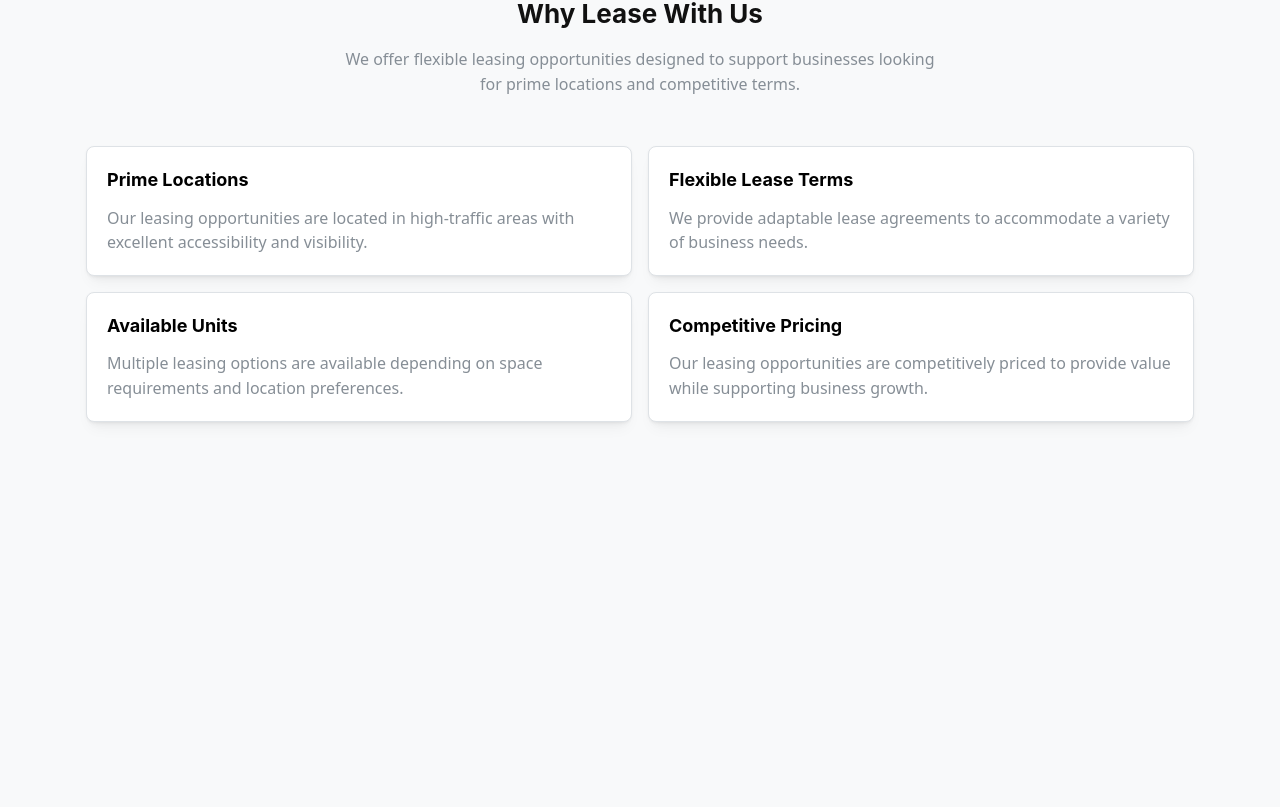
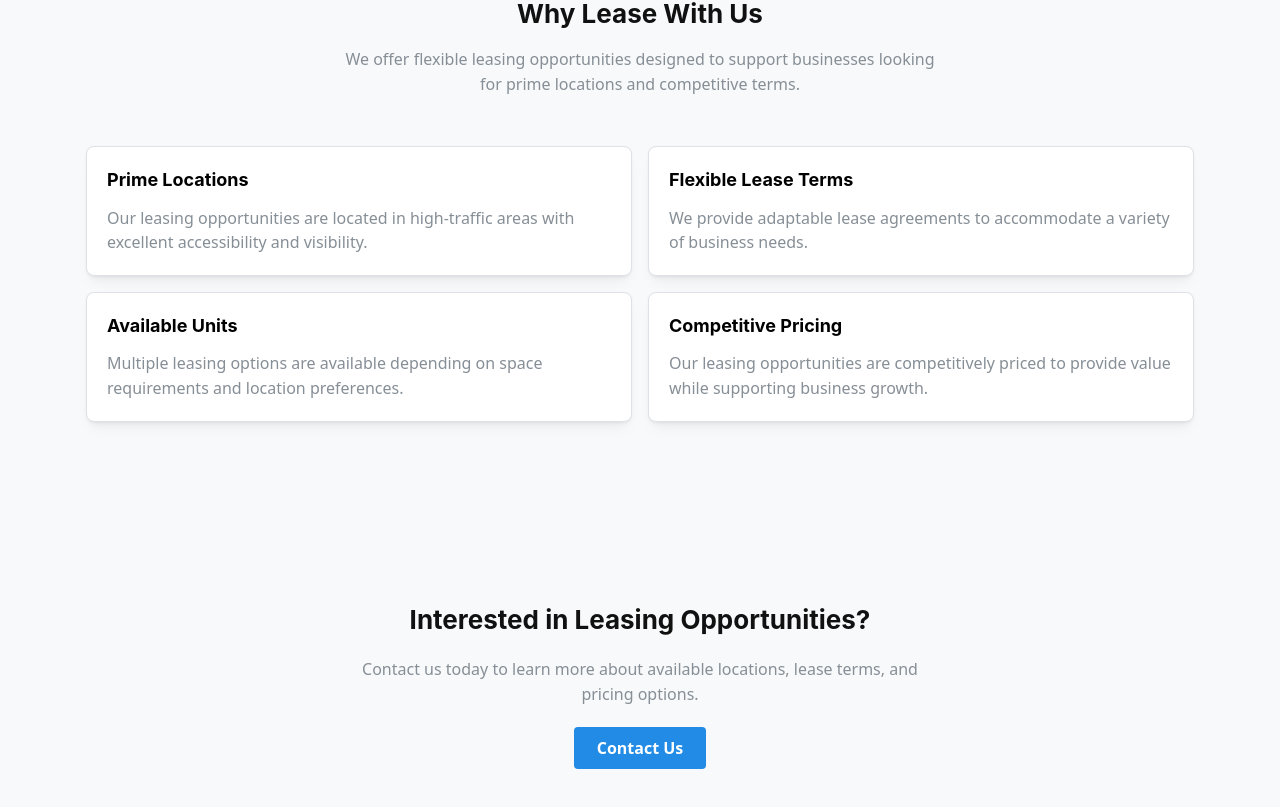
Before and after one commit to hmandiv/lease, a React (Vite) app: page / in a window 1280 px wide. Shown: the part 536-1343 px from the top of the page. Before the commit the page ends 1038 px from the top, so only its background shows below. Built offline with nearby package versions, Linux system fonts and the light colour scheme.

Commit message:
feature: added CTA section

```diff
--- a/src/pages/HomePage.tsx
+++ b/src/pages/HomePage.tsx
@@ -1,4 +1,5 @@
 import Navbar from "../components/layout/Navbar";
+import CTASection from "../sections/CTASection";
 import FeatureSection from "../sections/FeatureSection";
 import HeroSection from "../sections/HeroSection";
 
@@ -8,6 +9,7 @@ export default function HomePage() {
       <Navbar />
       <HeroSection />
       <FeatureSection />
+      <CTASection />
     </>
   );
 }
--- a/src/sections/CTASection.tsx
+++ b/src/sections/CTASection.tsx
@@ -0,0 +1,22 @@
+import { Container, Title, Text, Button, Stack } from "@mantine/core";
+
+export default function CTASection() {
+  return (
+    <Container size="lg" py={100}>
+      <Stack align="center" gap="lg">
+        <Title order={2} ta="center">
+          Interested in Leasing Opportunities?
+        </Title>
+
+        <Text ta="center" c="dimmed" maw={600}>
+          Contact us today to learn more about available locations, lease
+          terms, and pricing options.
+        </Text>
+
+        <Button size="md">
+          Contact Us
+        </Button>
+      </Stack>
+    </Container>
+  );
+}
```
